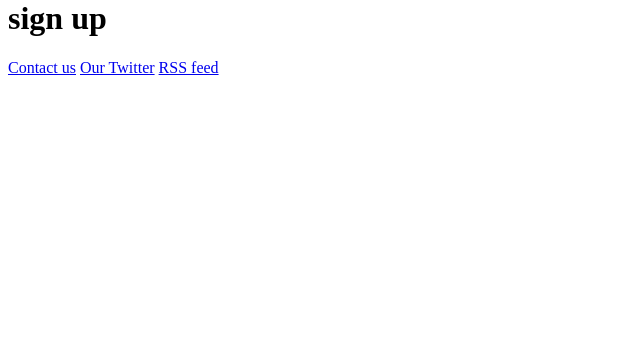
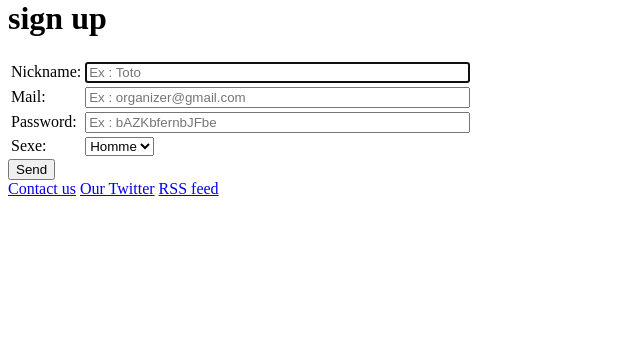
Before and after one commit to Zaurak/DareU, a PHP site: page /members/signup in a window 1280 px wide. Shown: the part 439-800 px from the top of the page, without its empty margins (0-640 px from the left). Run offline with PHP 8.4, Linux system fonts and the light colour scheme; data that the repository does not hold is empty.

Commit message:
Formulaire SIGNUP fait!

```diff
--- a/views/members/signup.phtml
+++ b/views/members/signup.phtml
@@ -1,2 +1,30 @@
 <h1>sign up</h1>
-<p></p>
+
+    <form method="post" action="">
+	<table>
+
+	    <tr>
+		    <td><label for="pseudo">Nickname:</label></td>
+		    <td><input type="text" name="pseudo" id="pseudo" placeholder="Ex : Toto" size="45" maxlength="30" autofocus required /></td>
+	    </tr>
+	    <tr>
+		    <td><label for="mail">Mail:</label></td>
+		    <td><input type="email" name="mail" id="mail" placeholder="Ex : organizer@gmail.com" size="45" maxlength="30" /></td>
+	    </tr>
+	    <tr>
+		<td><label for="password">Password:</label></td>
+		<td><input type="password" name="password" id="password" placeholder="Ex : bAZKbfernbJFbe" size="45" maxlength="30" /></td>
+		</tr>
+		<tr>
+		    <td><label for="sexe">Sexe:</label></td>
+		    <td>
+			<select name="sexe" id="sexe">
+			   <option value="1">Homme</option>
+			   <option value="0">Femme</option>
+			</select>
+		    </td>
+		</tr>
+	</table>
+
+	<input type="submit" value="Send" />
+    </form>
```
